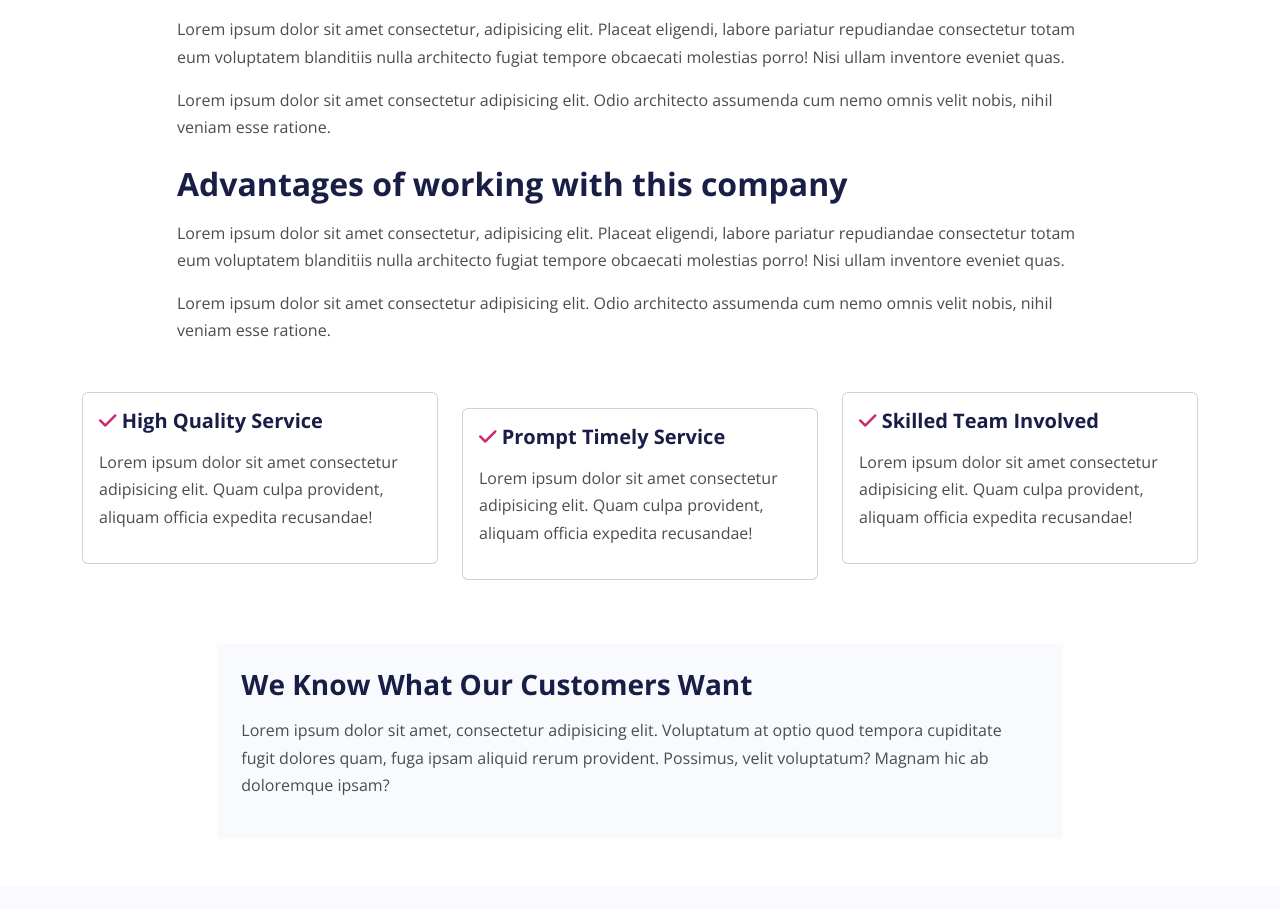
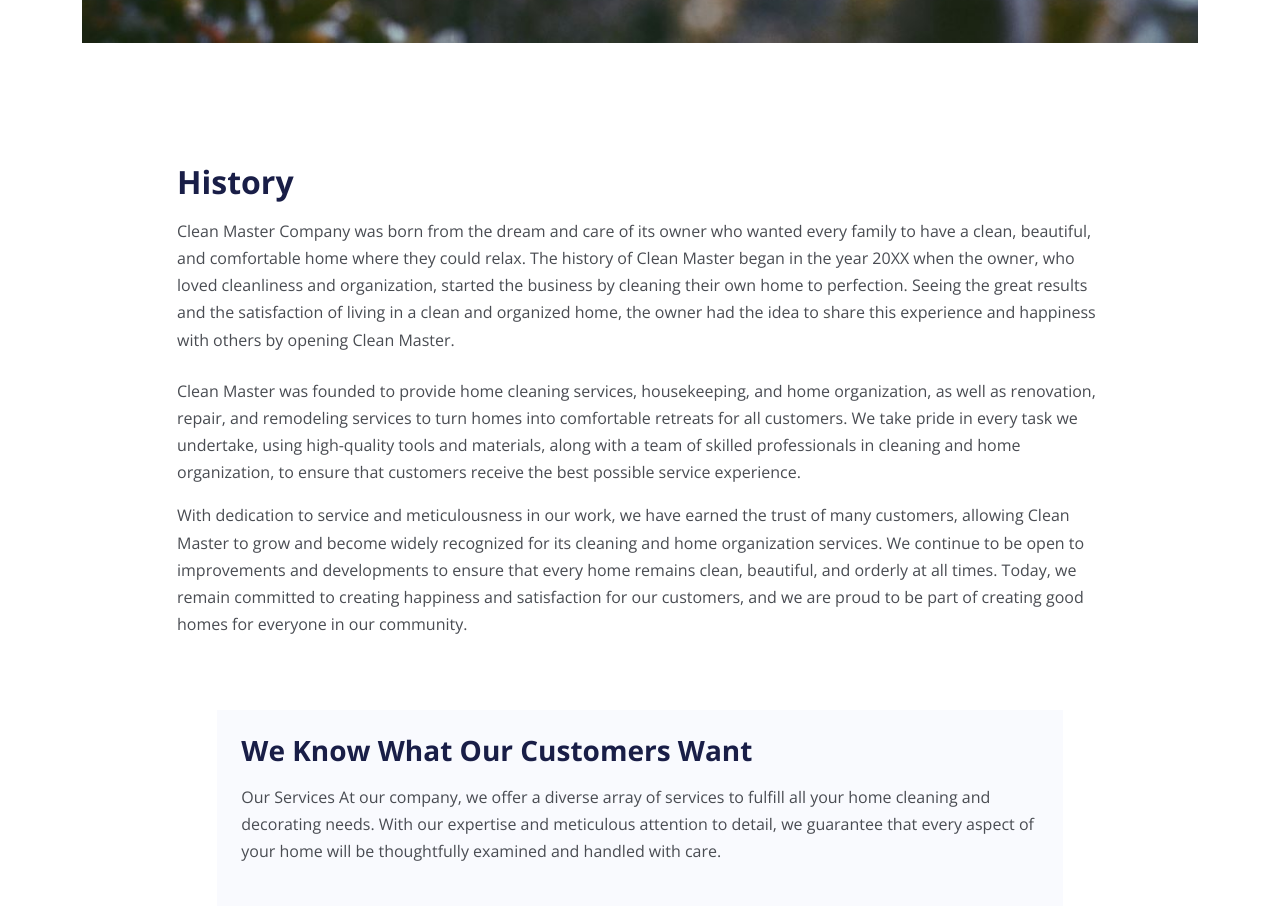
Before and after one commit to ChairatJay/Clean-Master-website, a website: page about.html in a window 1280 px wide. Shown: the part 1127-2036 px from the top of the page. Drawn offline with nearby package versions, Linux system fonts and the light colour scheme.

Commit message:
forth commit
create about page  delete article page

```diff
--- a/article.html
+++ b/about.html
@@ -62,14 +62,14 @@
     <!-- Header -->
     <header class="bg-light py-6">
       <div class="container">
-        <h1>Article Details</h1>
+        <h1>Where Cleanliness Meets Comfort</h1>
       </div>
     </header>
 
     <!-- Image -->
     <section>
       <div class="container">
-        <img src="images/article-details-large.jpg" alt="" class="w-100 my-6" />
+        <img src="images/about-img.jpg" alt="" class="w-100 my-6" />
       </div>
     </section>
 
@@ -78,87 +78,41 @@
       <div class="container">
         <div class="row">
           <div class="col-lg-10 offset-lg-1">
+
+            <h2 class="mb-3">History</h2>
+            <p class="mb-4">
+              Clean Master Company was born from the dream and care of its owner who wanted every family to have a clean, beautiful,
+               and comfortable home where they could relax. The history of Clean Master began in the year 20XX when the owner,
+               who loved cleanliness and organization, started the business by cleaning their own home to perfection.
+                Seeing the great results and the satisfaction of living in a clean and organized home,
+                the owner had the idea to share this experience and happiness with others by opening Clean Master.
+            </p>
+
+
+
             <p>
-              Lorem ipsum dolor sit amet consectetur, adipisicing elit. Placeat
-              eligendi, labore pariatur repudiandae consectetur totam eum
-              voluptatem blanditiis nulla architecto fugiat tempore obcaecati
-              molestias porro! Nisi ullam inventore eveniet quas.
+              Clean Master was founded to provide home cleaning services, housekeeping, and home organization, as well as renovation,
+              repair, and remodeling services to turn homes into comfortable retreats for all customers.
+               We take pride in every task we undertake, using high-quality tools and materials,
+                along with a team of skilled professionals in cleaning and home organization,
+                to ensure that customers receive the best possible service experience.
+
+
             </p>
 
             <p class="mb-4">
-              Lorem ipsum dolor sit amet consectetur adipisicing elit. Odio
-              architecto assumenda cum nemo omnis velit nobis, nihil veniam esse
-              ratione.
-            </p>
-
-            <h2 class="mb-3">Advantages of working with this company</h2>
-
-            <p>
-              Lorem ipsum dolor sit amet consectetur, adipisicing elit. Placeat
-              eligendi, labore pariatur repudiandae consectetur totam eum
-              voluptatem blanditiis nulla architecto fugiat tempore obcaecati
-              molestias porro! Nisi ullam inventore eveniet quas.
-            </p>
-
-            <p class="mb-4">
-              Lorem ipsum dolor sit amet consectetur adipisicing elit. Odio
-              architecto assumenda cum nemo omnis velit nobis, nihil veniam esse
-              ratione.
+              With dedication to service and meticulousness in our work, we have earned the trust of many customers,
+              allowing Clean Master to grow and become widely recognized for its cleaning and home organization services.
+               We continue to be open to improvements and developments to ensure that every home remains clean, beautiful,
+               and orderly at all times. Today, we remain committed to creating happiness and satisfaction for our customers,
+                and we are proud to be part of creating good homes for everyone in our community.
             </p>
           </div>
         </div>
       </div>
     </section>
 
-    <!-- Cards -->
-    <section class="my-4">
-      <div class="container">
-        <div class="row">
-          <div class="col-md-4">
-            <div class="card">
-              <div class="card-body">
-                <h5>
-                  <i class="fas fa-check text-secondary"></i> High Quality
-                  Service
-                </h5>
-                <p>
-                  Lorem ipsum dolor sit amet consectetur adipisicing elit. Quam
-                  culpa provident, aliquam officia expedita recusandae!
-                </p>
-              </div>
-            </div>
-          </div>
-          <div class="col-md-4">
-            <div class="card my-3">
-              <div class="card-body">
-                <h5>
-                  <i class="fas fa-check text-secondary"></i> Prompt Timely
-                  Service
-                </h5>
-                <p>
-                  Lorem ipsum dolor sit amet consectetur adipisicing elit. Quam
-                  culpa provident, aliquam officia expedita recusandae!
-                </p>
-              </div>
-            </div>
-          </div>
-          <div class="col-md-4">
-            <div class="card">
-              <div class="card-body">
-                <h5>
-                  <i class="fas fa-check text-secondary"></i> Skilled Team
-                  Involved
-                </h5>
-                <p>
-                  Lorem ipsum dolor sit amet consectetur adipisicing elit. Quam
-                  culpa provident, aliquam officia expedita recusandae!
-                </p>
-              </div>
-            </div>
-          </div>
-        </div>
-      </div>
-    </section>
+
 
     <!-- Gray Box -->
     <section class="my-5">
@@ -168,10 +122,9 @@
             <div class="card-body p-4">
               <h3>We Know What Our Customers Want</h3>
               <p>
-                Lorem ipsum dolor sit amet, consectetur adipisicing elit.
-                Voluptatum at optio quod tempora cupiditate fugit dolores quam,
-                fuga ipsam aliquid rerum provident. Possimus, velit voluptatum?
-                Magnam hic ab doloremque ipsam?
+                Our Services At our company, we offer a diverse array of services to fulfill all your home cleaning and decorating needs.
+                 With our expertise and meticulous attention to detail,
+                  we guarantee that every aspect of your home will be thoughtfully examined and handled with care.
               </p>
             </div>
           </div>
@@ -182,15 +135,8 @@
     <footer class="footer bg-light py-6">
       <div class="container">
         <div class="row">
-          <div class="col-md-4 my-3">
-            <h6>About Yavin</h6>
-            <p>
-              Lorem ipsum dolor sit, amet consectetur adipisicing elit.
-              Molestiae, possimus! Similique asperiores aliquid accusantium
-              laudantium.
-            </p>
-          </div>
-          <div class="col-md-4 my-3">
+
+          <div class="col-md-6 my-3">
             <h6>Links</h6>
             <ul class="list-unstyled">
               <li>
@@ -207,7 +153,7 @@
               </li>
             </ul>
           </div>
-          <div class="col-md-4 my-3">
+          <div class="col-md-6 my-3">
             <div class="mb-4">
               <a href="#" class="text-decoration-none">
                 <i class="fab fa-facebook fa-3x text-dark mx-2"></i>
```
Also changed, not shown: index.html (+7 -14 lines), images/about-img.jpg (added), images/article-details-large.jpg (deleted).
